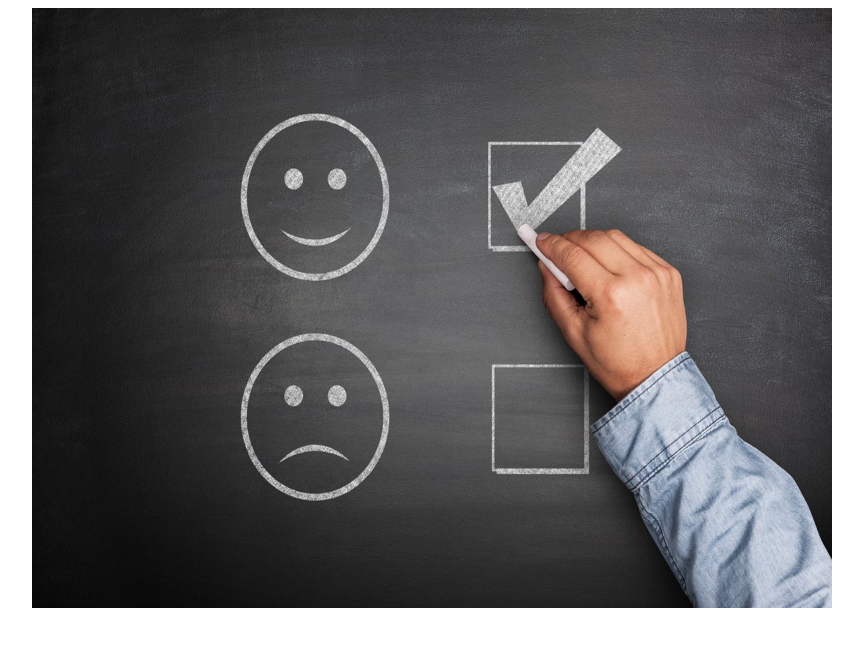
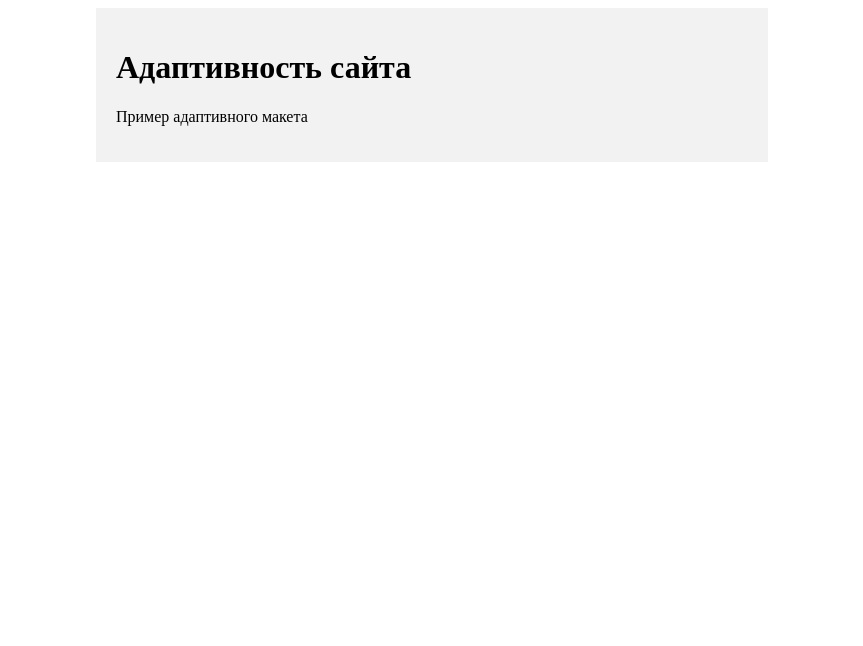
Before and after one commit to MegaLodonProg/MegaLodonProg.gidhub.io, a plain HTML site: page Home Work.html in a window 1280 px wide. Shown: the whole page, without its empty margins (208-1071 px from the left). Drawn offline with Linux system fonts and the light colour scheme.

Commit message:
Update Home Work.html

```diff
--- a/Home Work.html
+++ b/Home Work.html
@@ -1,35 +1,40 @@
 <!DOCTYPE html>
 <html lang="ru">
+
 <head>
     <meta charset="UTF-8">
     <meta name="viewport" content="width=device-width, initial-scale=1.0">
     <title>Document</title>
     <style>
-        .conteiner {
-            display: flex;
-            position: relative;
-            justify-content: center;
+        .container {
+            background-color: #f2f2f2;
+            padding: 20px;
+            margin: 0 auto;
         }
-        img {
-            height: 600px;
-            width: 800px;
-            display: flex;
-            position: absolute;
+
+        @media screen and (max-width: 768px) {
+            .container {
+                width: 100%;
+
+            }
+        }
+        @media screen and (min-width: 769px) {
+            .container {
+                width: 50%;
+
+            }
         }
     </style>
 </head>
+
 <body>
-    <div class="conteiner">
-        <img src="/MegaLodonProg.gidhub.io/Static/IMG/JPG1.jpg" class="img-1">
-        <img src="/MegaLodonProg.gidhub.io/Static/IMG/JPG2.jpg" class="img-2">
+    <div class="container">
+        <h1>Адаптивность сайта</h1>
+        <p>Пример адаптивного макета</p>
     </div>
 
-    <script src="/MegaLodonProg.gidhub.io/библиотека jq.js"></script>
-        <script>
-            $(".img-2").click(function(){
-                $(".img-2").slideUp()
-            })
-            $(".img-1").click(function(){
-                $(".img-2").slideDown()
-            })
-        </script>
+
+
+</body>
+
+</html>
```
